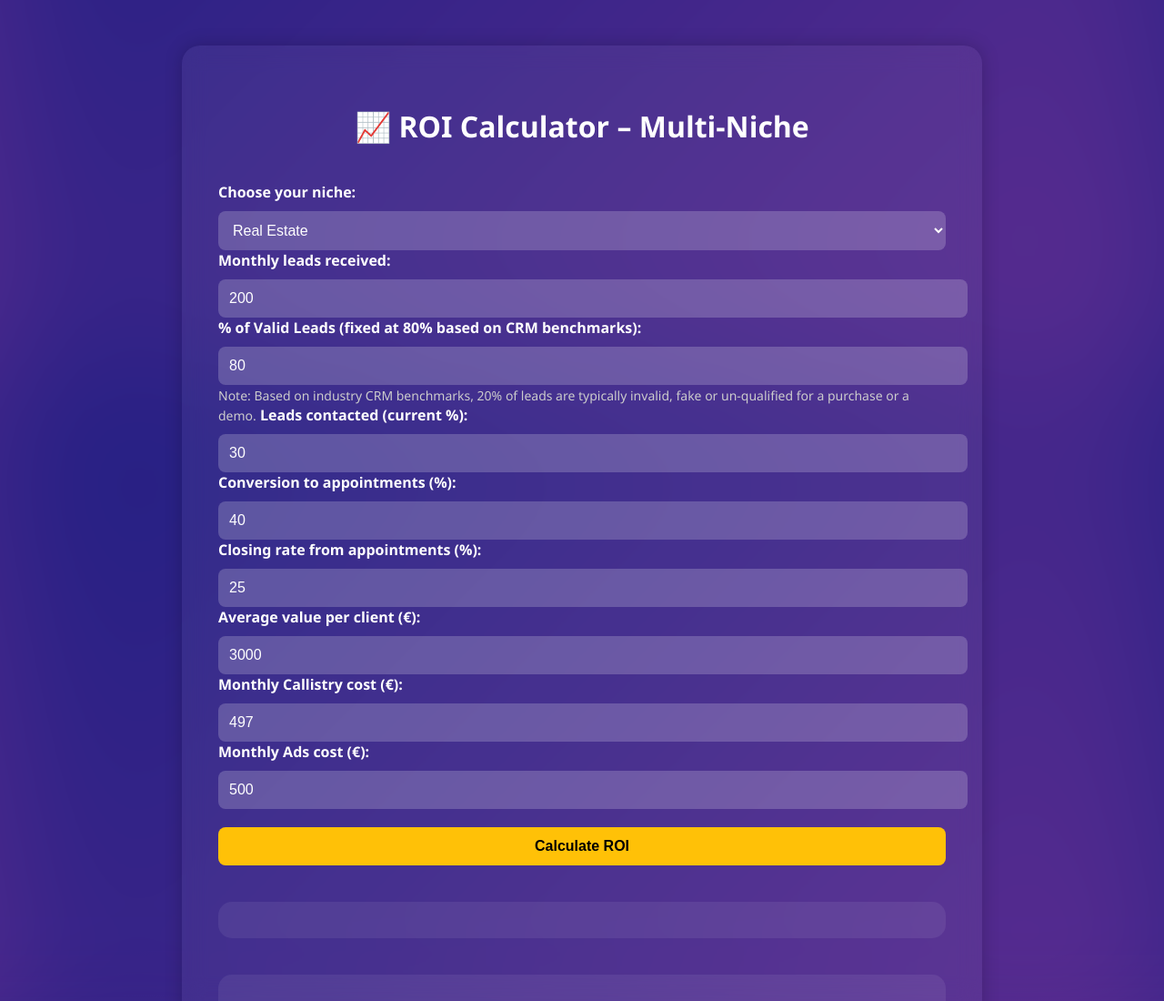
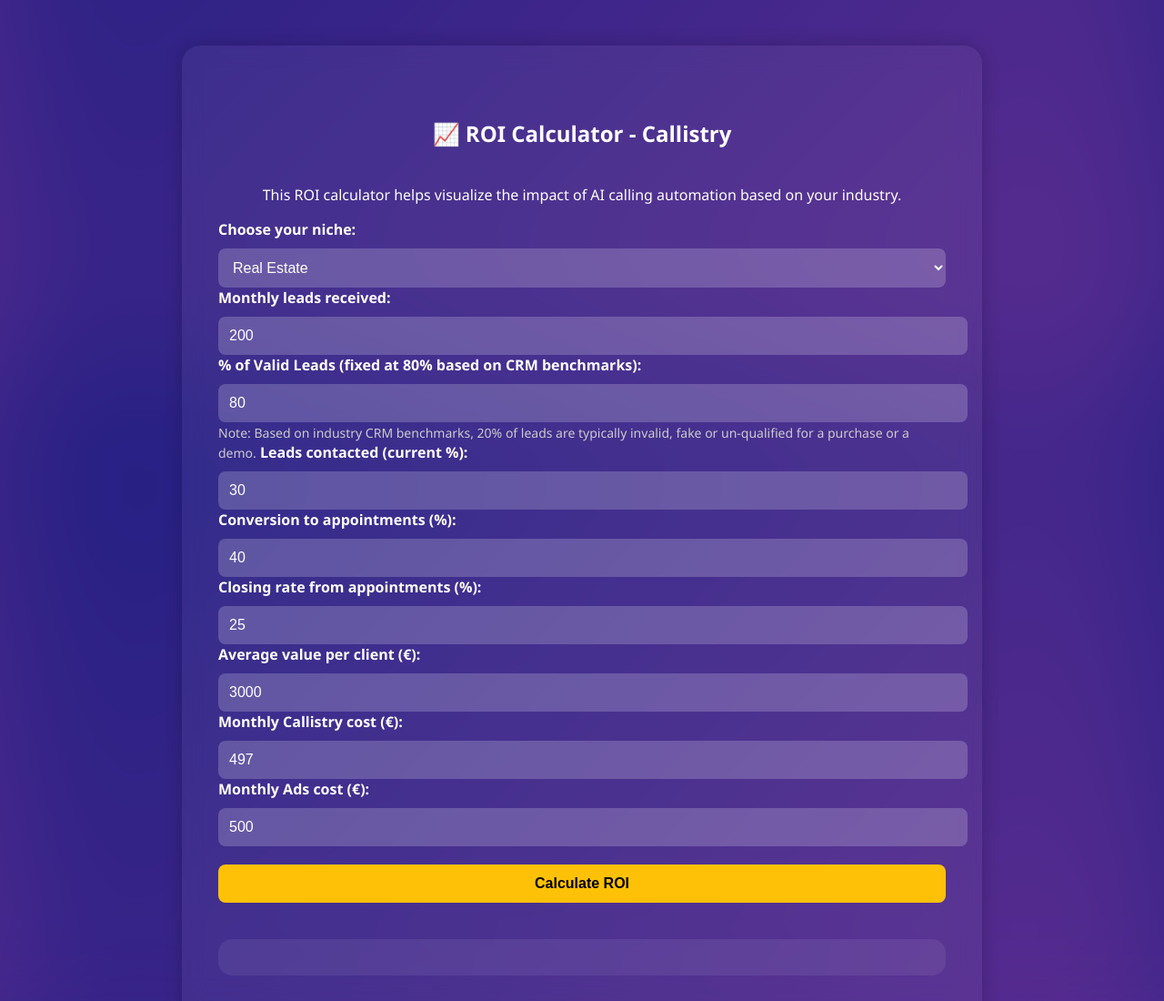
Before and after one commit to LouisCifer212/callistry-multiniche-roi, a plain HTML site: page index.html in a window 1280 px wide. Shown: the top 1100 px of the page at 91% size. Drawn offline with nearby package versions, Linux system fonts and the light colour scheme.

Commit message:
Update title index.html

```diff
--- a/index.html
+++ b/index.html
@@ -115,7 +115,8 @@
 <body>
 <section class="section">
   <div class="container">
-    <h2 class="section-title">📈 ROI Calculator – Multi-Niche</h2>
+    <h2 style="text-align:center; padding: 20px 0;">📈 ROI Calculator - Callistry</h2>
+  <p style="text-align:center; font-size: 16px;">This ROI calculator helps visualize the impact of AI calling automation based on your industry.</p>
     <form id="roiForm" class="form">
       <label>Choose your niche:</label>
       <select id="niche">
```
